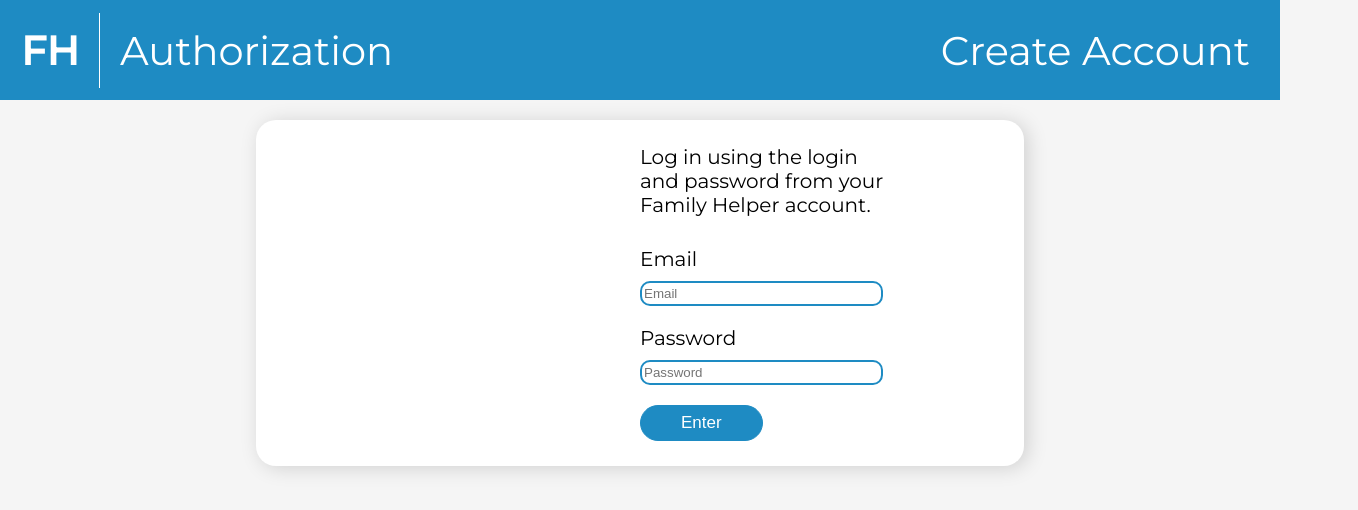
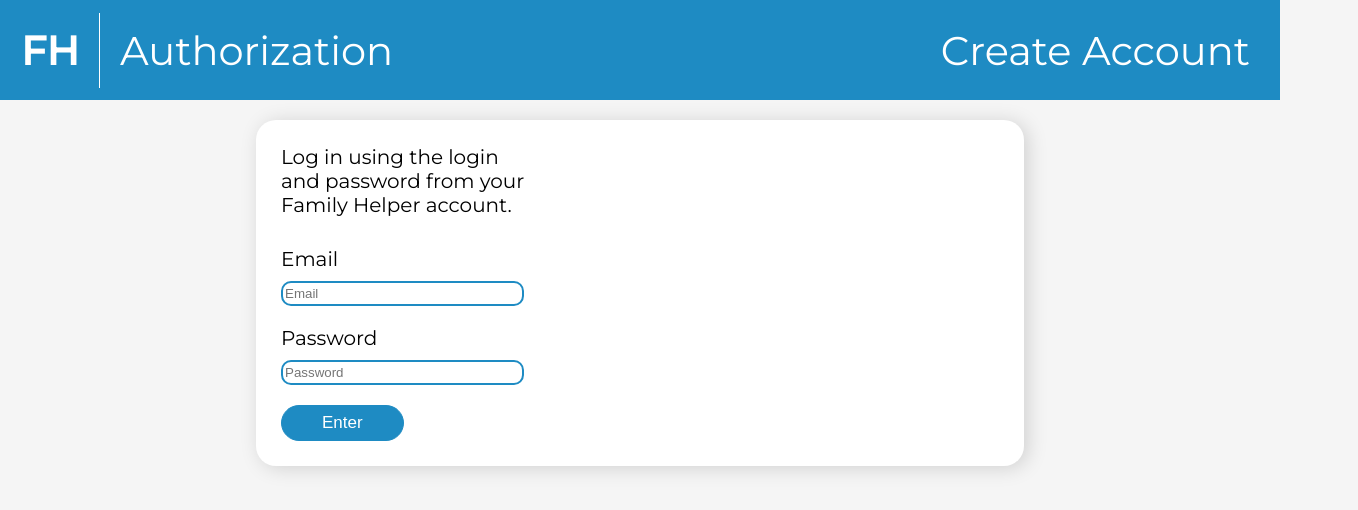
Before and after one commit to bogdansmk/FamilyHelper, a React (Create React App) app in the folder ui/: page / in a window 1280 px wide. Shown: the top 510 px of the page, 1358 px wide, since content can reach past the window. Built offline with nearby package versions, Linux system fonts and the light colour scheme.

Commit message:
style fix

```diff
--- a/ui/src/Auth/Login.css
+++ b/ui/src/Auth/Login.css
@@ -67,6 +67,6 @@
 
 }
 
-.loginMain {
+.loginMainInner {
     display: flex;
 }
--- a/ui/src/Auth/Login.tsx
+++ b/ui/src/Auth/Login.tsx
@@ -73,7 +73,7 @@ export default class LoginPage extends React.Component<ILoginPageState, ILoginPa
                     rightPartUrl='/Register'
                 />
                 <div className="loginMainForm">
-                    <div className='loginMain'>
+                    <div className='loginMainInner'>
                         <div className='loginLeftPart'>
                             {this.renderInfoText()}
                             <div className='loginFields'>
```
